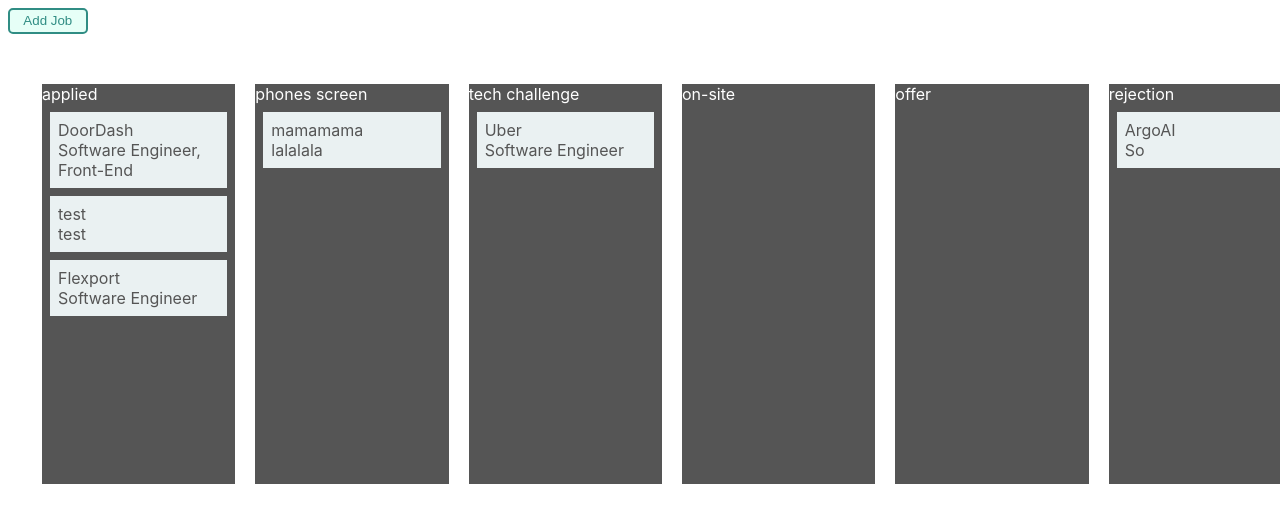
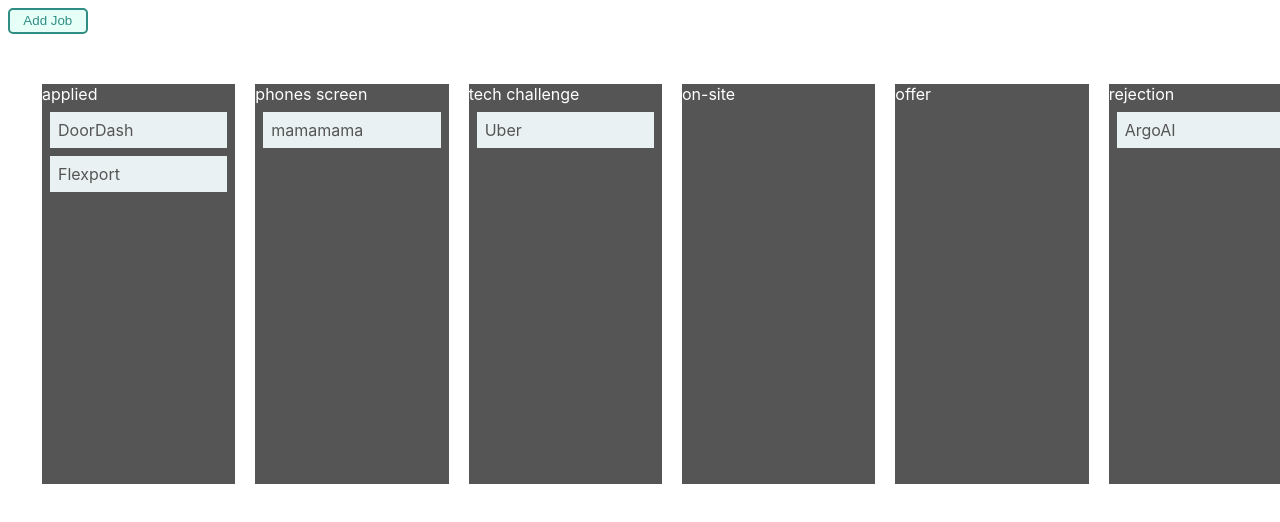
Before and after one commit to chengsig/huntr-clone, a React (Create React App) app: page / in a window 1280 px wide. Shown: the top 522 px of the page. Built offline with nearby package versions, Linux system fonts and the light colour scheme; data requests are answered from the project's data file.

Commit message:
added delete button for form detail

```diff
--- a/db.json
+++ b/db.json
@@ -7,14 +7,6 @@
       "url": "https://www.linkedin.com/jobs/view/1215662335/",
       "date": "6/1/2019",
       "notes": "cold apply"
-    },
-    {
-      "id": "a3b90816-5fba-4a54-8672-d749a107f716",
-      "company": "test",
-      "position": "test",
-      "url": "test",
-      "date": "",
-      "notes": "test"
     },
     {
       "id": "0e77bc88-6b49-4ac9-8a7d-253b46f26cb8",
--- a/src/AddJobForm.js
+++ b/src/AddJobForm.js
@@ -33,31 +33,39 @@
     this.state = initialState;
     this.handleChange = this.handleChange.bind(this);
     this.handleSubmit = this.handleSubmit.bind(this);
+    this.handleDelete = this.handleDelete.bind(this);
   }
 
-  handleChange(evt){
-    this.setState({[evt.target.name]: evt.target.value});
+  handleChange(e){
+    this.setState({[e.target.name]: e.target.value});
   }
 
-  handleSubmit(evt){
-    evt.preventDefault();
+  handleSubmit(e){
+    e.preventDefault();
     let type = "applied";
     this.props.triggerAddJob(type, this.state, true);
     this.setState(initialState);
   }
 
+  handleDelete(e) {
+
+    e.preventDefault();
+    this.props.deleteJob(this.props.type, this.props.jobId, true);
+  }
+
   render(){
       let button = this.props.isAdding ? "Add" : "Save";
+      let deleteBtn = this.props.isAdding ? "" : <button id="deletebutton" onClick={this.handleDelete}>delete</button> ;
       let cPlaceholder = this.props.isAdding ? "" : this.props.company;
       let pPlaceholder = this.props.isAdding ? "" : this.props.position;
       let uPlaceholder = this.props.isAdding ? "" : this.props.url;
       let urlLink = this.props.isAdding ? "Url:" : (
-            <a href={this.props.url} target="_blank" >Url:</a>);
+            <a href={this.props.url} target="_blank" rel="noopener noreferrer" >Url:</a>);
       let dPlaceholder = this.props.isAdding ? new Date() : this.props.date;
       let nPlaceholder = this.props.isAdding ? "" : this.props.notes;
 
     return(
-        <StyledForm onSubmit={this.handleSubmit}>
+        <StyledForm id="styledForm">
             <label htmlFor="company">Company:</label><br/>
             <StyledInput id="company"
                          onChange={this.handleChange}
@@ -88,7 +96,9 @@
                             value={this.state.notes}
                             name="notes"
                             placeholder={nPlaceholder} /><br/>
-            <button>{button}</button>
+            <button id="addOrSave"
+                    onClick={this.handleSubmit}>{button}</button>
+            {deleteBtn}
         </StyledForm>
     )}
 }
--- a/src/App.js
+++ b/src/App.js
@@ -66,11 +66,13 @@
   }
 
   // delete a job from API's corresponding column
-  async deleteJob(type, id) {
-    // this.setState({
-    //   [type]: [type].filter(job => job.id !== id)
-    // });
+  async deleteJob(type, id, newJob=false) {
     await deleteJob(type, id);
+    if (newJob) {
+        this.setState(st => ({
+        [type]: st[type].filter(job => job.id !== id)
+      }));
+    }
   }
 
     render () {
--- a/src/Board.js
+++ b/src/Board.js
@@ -51,6 +51,8 @@
                                      url={j.url}
                                      date={j.date}
                                      notes={j.notes}
+                                     deleteJob={this.props.deleteJob}
+                                     type='applied'
                             />
                         </Draggable>
                     ))}
@@ -73,6 +75,8 @@
                                      url={j.url}
                                      date={j.date}
                                      notes={j.notes}
+                                     deleteJob={this.props.deleteJob}
+                                     type='phoneScreen'
                             />
                         </Draggable>
                     ))}
@@ -95,6 +99,8 @@
                                      url={j.url}
                                      date={j.date}
                                      notes={j.notes}
+                                     deleteJob={this.props.deleteJob}
+                                     type='techChallenge'
                             />
                         </Draggable>
                     ))}
@@ -117,6 +123,8 @@
                                      url={j.url}
                                      date={j.date}
                                      notes={j.notes}
+                                     deleteJob={this.props.deleteJob}
+                                     type='onSite'
                             />
                         </Draggable>
                     ))}
@@ -139,6 +147,8 @@
                                      url={j.url}
                                      date={j.date}
                                      notes={j.notes}
+                                     deleteJob={this.props.deleteJob}
+                                     type='offer'
                             />
                         </Draggable>
                     ))}
@@ -161,6 +171,8 @@
                                      url={j.url}
                                      date={j.date}
                                      notes={j.notes}
+                                     deleteJob={this.props.deleteJob}
+                                     type='rejection'
                             />
                         </Draggable>
                     ))}
--- a/src/JobCard.js
+++ b/src/JobCard.js
@@ -27,7 +27,6 @@
         <Popup trigger={
             <Job id={props.id}>
                 {props.company} <br/>
-                {props.position}
             </Job>
         }
                   modal
@@ -38,6 +37,9 @@
                         url={props.url}
                         date={props.date}
                         notes={props.notes}
+                        deleteJob={props.deleteJob}
+                        jobId={props.id}
+                        type={props.type}
                         />
         </Popup>
     )
```
